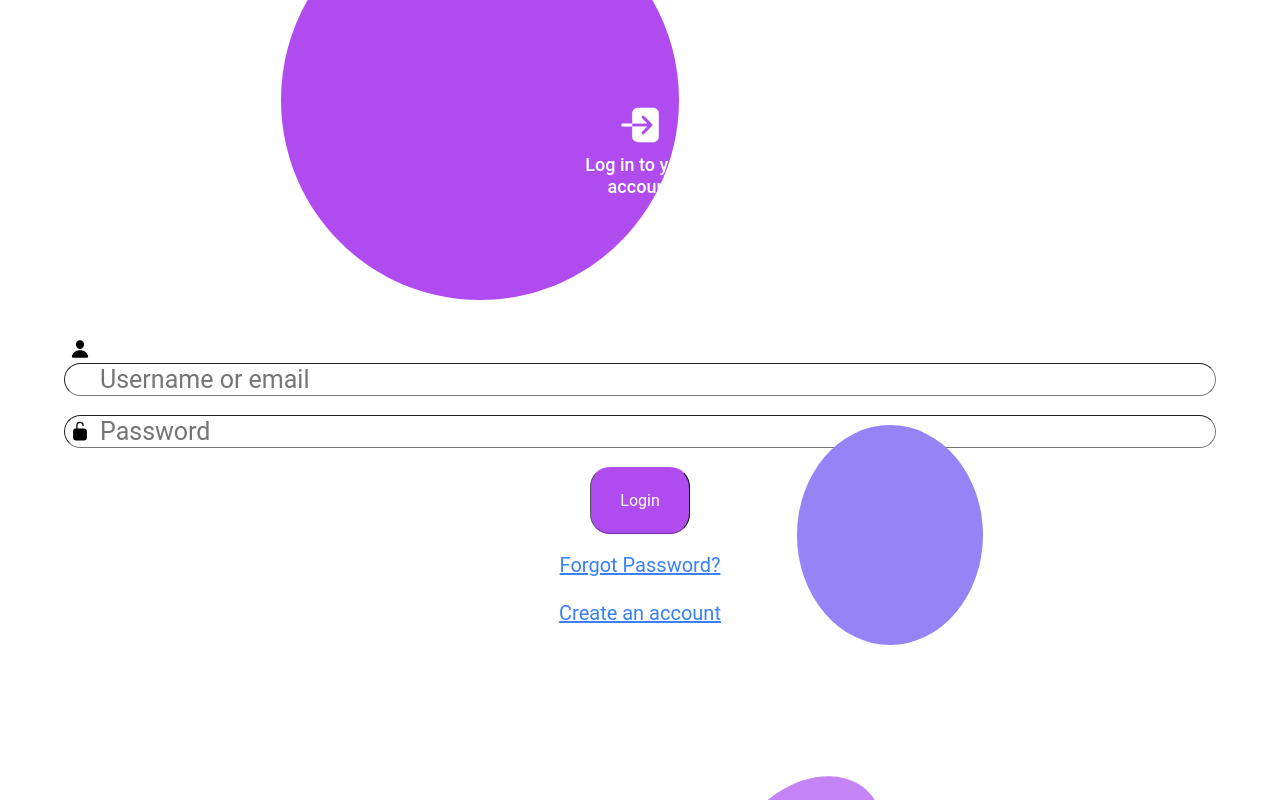
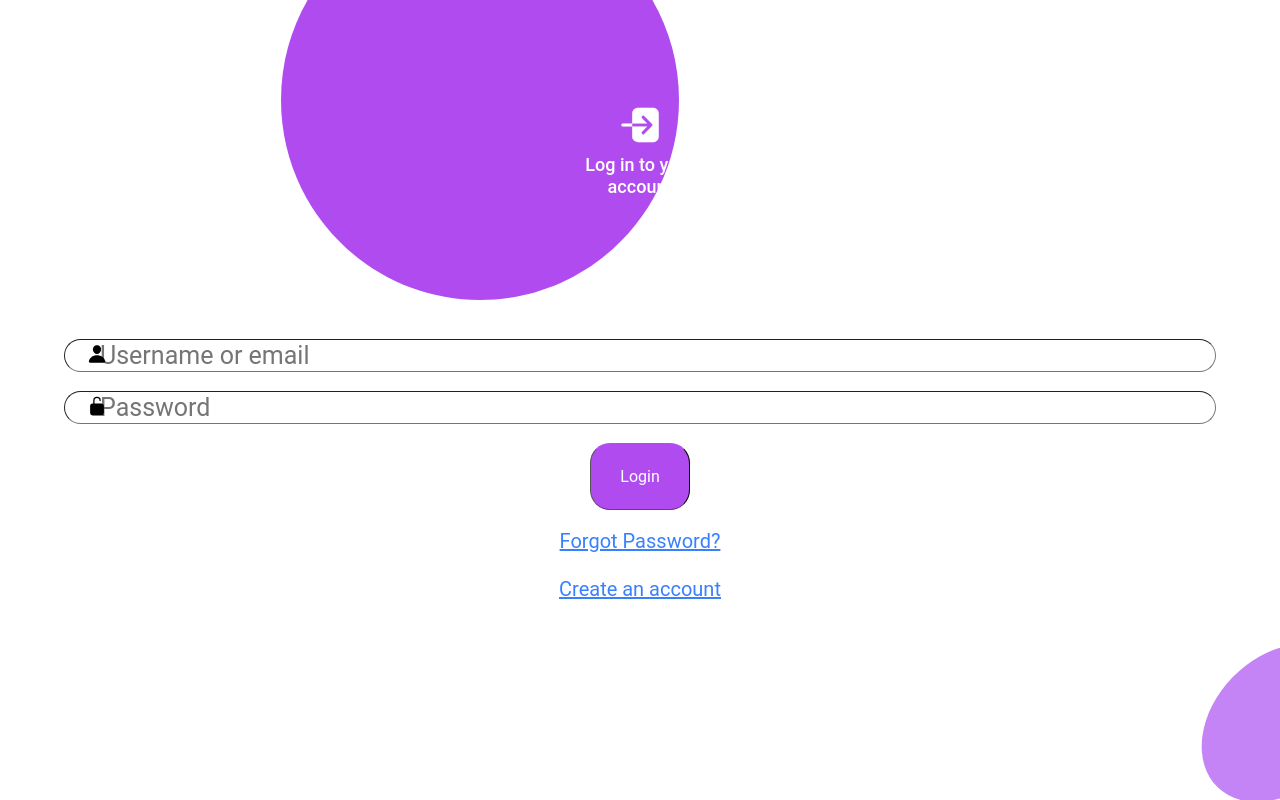
Before and after one commit to tharikrizan/RajyaOsusalaApp, a React (Create React App) app: page / in a window 1280 px wide. Built offline with nearby package versions, Linux system fonts and the light colour scheme.

Commit message:
updated the design of login

```diff
--- a/src/pages/Lakshan/Pages/LoginPage.tsx
+++ b/src/pages/Lakshan/Pages/LoginPage.tsx
@@ -110,11 +110,12 @@ export default function LoginPage(props: any) {
           position: "relative",
           flexDirection: "column",
           justifyContent: "space-between",
+          zIndex: 2,
         }}
       >
         <br />
 
-        <div style={{ height: "5%" }}>
+        <div style={{ position: "relative" }}>
           <IonIcon
             icon={person}
             style={{
@@ -122,8 +123,9 @@ export default function LoginPage(props: any) {
               zIndex: 100,
               height: "20px",
               width: "20px",
-              left: "6px",
-              position: "relative",
+              left: "2%",
+              top: "15%",
+              position: "absolute",
             }}
           />
           <input
@@ -156,8 +158,8 @@ export default function LoginPage(props: any) {
               zIndex: 100,
               height: "20px",
               width: "20px",
-              top: "6px",
-              left: "6px",
+              left: "2%",
+              top: "15%",
               position: "absolute",
             }}
           />
@@ -220,7 +222,7 @@ export default function LoginPage(props: any) {
           backgroundColor: "#FFFFFF",
           width: "100%",
           height: "50%",
-          marginBottom: "-80px",
+          marginBottom: "-10%",
           color: "#000000",
           position: "relative",
         }}
@@ -229,7 +231,7 @@ export default function LoginPage(props: any) {
           src={SideMiddleCircle}
           style={{
             position: "relative",
-            right: "-250px",
+            right: "-65%",
             bottom: "50%",
             height: "55%",
             width: "100%",
@@ -242,17 +244,18 @@ export default function LoginPage(props: any) {
           backgroundColor: "#FFFFFF",
           width: "100%",
           height: "50%",
-          marginBottom: "-80px",
+          marginBottom: "-10%",
           color: "#000000",
           position: "relative",
+          zIndex: 1,
         }}
       >
         <IonImg
           src={BottomRightCircle}
           style={{
             position: "relative",
-            right: "-165px",
-            bottom: "50%",
+            right: "-50%",
+            bottom: "65%",
             height: "55%",
             width: "100%",
           }}
--- a/src/pages/vishwa/Category.tsx
+++ b/src/pages/vishwa/Category.tsx
@@ -1,31 +1,55 @@
-import React, {useState} from 'react';
-import { IonAvatar, IonBadge,IonLabel, IonButton, IonCard, IonCardContent, IonCardHeader, IonCardSubtitle, IonCardTitle, IonCol, IonContent, IonGrid, IonHeader, IonIcon, IonImg, IonItem, IonRow, IonSearchbar, IonSegment, IonSlide, IonSlides, IonToast } from '@ionic/react';
-import { menu, options } from 'ionicons/icons';
+import React, { useState, useEffect } from "react";
+import {
+  IonAvatar,
+  IonBadge,
+  IonLabel,
+  IonButton,
+  IonCard,
+  IonCardContent,
+  IonCardHeader,
+  IonCardSubtitle,
+  IonCardTitle,
+  IonCol,
+  IonContent,
+  IonGrid,
+  IonHeader,
+  IonIcon,
+  IonImg,
+  IonItem,
+  IonRow,
+  IonSearchbar,
+  IonSegment,
+  IonSlide,
+  IonSlides,
+  IonToast,
+} from "@ionic/react";
+import { menu, options } from "ionicons/icons";
 import "../vishwa/Category.page.scss";
 
-
-const Category: React.FC = () => {
+const Category: React.FC = (props: any) => {
+  useEffect(() => {
+    console.log("Category");
+    return () => {};
+  }, [props]);
 
   const [showToast, setShowToast] = useState(false);
   const handleclick = () => {
-
     setShowToast(true);
     setTimeout(() => setShowToast(false), 1500);
-    }
+  };
 
   const optioons = {
     centeredSlides: true,
     slidesPerView: 1,
     spaceBetween: -60,
-      }
+  };
 
   const categories = {
     slidesPerView: 2.5,
-      }
+  };
 
   return (
-
-        <div className='category-page'>
+    <div className="category-page">
       <IonHeader className="ion-no-border">
         <IonItem lines="none">
           <IonAvatar slot="end">
@@ -43,7 +67,10 @@ const Category: React.FC = () => {
 
             <IonRow className="ion-align-items-center">
               <IonCol size="10">
-          <IonSearchbar placeholder="Search for category" searchIcon="location-outline"></IonSearchbar>
+                <IonSearchbar
+                  placeholder="Search for category"
+                  searchIcon="location-outline"
+                ></IonSearchbar>
               </IonCol>
               <IonCol size="2">
                 <IonButton color="light" fill="clear">
@@ -51,50 +78,37 @@ const Category: React.FC = () => {
                 </IonButton>
               </IonCol>
             </IonRow>
-
           </div>
         </IonItem>
       </IonHeader>
 
       <IonContent fullscreen={true}>
-
         <div className="ion-padding wrapper">
-
-
-
           <IonGrid className="ion-no-padding">
             <IonRow className="ion-align-items-baseline">
               <IonCol size="6">
-        <h4 className="title">
-          Popular Categories
-        </h4>
+                <h4 className="title">Popular Categories</h4>
               </IonCol>
-
             </IonRow>
           </IonGrid>
-
         </div>
-
-
-
 
         <IonGrid className="ion-no-padding">
           <IonRow>
             <IonCol size="12">
               <IonSlides options={optioons}>
-
                 <IonSlide>
                   <IonCard className="card">
                     <IonCardContent className="ion-text-left">
-
                       <div className="img-wrapper">
                         <IonImg src="https://images.pexels.com/photos/315755/pexels-photo-315755.jpeg?auto=compress&cs=tinysrgb&dpr=2&w=500"></IonImg>
                       </div>
 
-                <IonCardTitle className="title">Popular Category</IonCardTitle>
+                      <IonCardTitle className="title">
+                        Popular Category
+                      </IonCardTitle>
                       <IonCardSubtitle>Some description here</IonCardSubtitle>
-                <IonCardSubtitle>
-                </IonCardSubtitle>
+                      <IonCardSubtitle></IonCardSubtitle>
                     </IonCardContent>
                   </IonCard>
                 </IonSlide>
@@ -102,44 +116,36 @@ const Category: React.FC = () => {
                 <IonSlide>
                   <IonCard className="card">
                     <IonCardContent className="ion-text-left">
-
                       <div className="img-wrapper">
                         <IonImg src="https://images.pexels.com/photos/793759/pexels-photo-793759.jpeg?auto=compress&cs=tinysrgb&dpr=2&h=750&w=1260"></IonImg>
                       </div>
 
-                <IonCardTitle className="title">Popular Category</IonCardTitle>
+                      <IonCardTitle className="title">
+                        Popular Category
+                      </IonCardTitle>
                       <IonCardSubtitle>Some description here</IonCardSubtitle>
                     </IonCardContent>
                   </IonCard>
                 </IonSlide>
-
-
               </IonSlides>
             </IonCol>
           </IonRow>
         </IonGrid>
 
-
         <div className="ion-padding-horizontal wrapper">
-
           <IonGrid className="ion-no-padding">
             <IonRow className="ion-align-items-baseline">
               <IonCol size="6">
-          <h4 className="title">
-            Explore Categories
-          </h4>
+                <h4 className="title">Explore Categories</h4>
               </IonCol>
-
             </IonRow>
           </IonGrid>
-
         </div>
 
         <IonGrid className="ion-no-padding">
           <IonRow>
             <IonCol size="12">
               <IonSlides options={categories}>
-
                 <IonSlide>
                   <IonCard className="category" color="danger" href="/products">
                     <IonCardHeader className="ion-text-center">
@@ -189,38 +195,28 @@ const Category: React.FC = () => {
                     </IonCardHeader>
                   </IonCard>
                 </IonSlide>
-
               </IonSlides>
             </IonCol>
           </IonRow>
         </IonGrid>
 
-
         <div className="ion-padding-horizontal wrapper">
-
           <IonGrid className="ion-no-padding">
             <IonRow className="ion-align-items-baseline">
               <IonCol size="6">
-          <h4 className="title">
-            Trending Categories
-          </h4>
+                <h4 className="title">Trending Categories</h4>
               </IonCol>
-
             </IonRow>
           </IonGrid>
-
         </div>
-
 
         <IonGrid class="ion-no-padding">
           <IonRow>
             <IonCol size="12">
               <IonSlides options={optioons}>
-
                 <IonSlide>
                   <IonCard className="card">
                     <IonCardContent className="ion-text-left">
-
                       <div className="img-wrapper">
                         <IonImg src="https://images.pexels.com/photos/109275/pexels-photo-109275.jpeg?auto=compress&cs=tinysrgb&dpr=2&w=500"></IonImg>
                       </div>
@@ -234,15 +230,13 @@ const Category: React.FC = () => {
                 <IonSlide>
                   <IonCard className="card">
                     <IonCardContent className="ion-text-left">
-
                       <div className="img-wrapper">
                         <IonImg src="https://images.pexels.com/photos/616840/pexels-photo-616840.jpeg?auto=compress&cs=tinysrgb&dpr=2&w=500"></IonImg>
                       </div>
 
                       <IonCardTitle className="title">Category 2</IonCardTitle>
                       <IonCardSubtitle>Some description here</IonCardSubtitle>
-                    <IonCardSubtitle>
-                    </IonCardSubtitle>
+                      <IonCardSubtitle></IonCardSubtitle>
                     </IonCardContent>
                   </IonCard>
                 </IonSlide>
@@ -250,56 +244,23 @@ const Category: React.FC = () => {
                 <IonSlide>
                   <IonCard className="card">
                     <IonCardContent className="ion-text-left">
-
                       <div className="img-wrapper">
                         <IonImg src="https://images.pexels.com/photos/1437629/pexels-photo-1437629.jpeg?auto=compress&cs=tinysrgb&dpr=2&w=500"></IonImg>
                       </div>
 
                       <IonCardTitle className="title">Category 3</IonCardTitle>
                       <IonCardSubtitle>Some description here</IonCardSubtitle>
-                    <IonCardSubtitle>
-                    </IonCardSubtitle>
+                      <IonCardSubtitle></IonCardSubtitle>
                     </IonCardContent>
                   </IonCard>
                 </IonSlide>
-
               </IonSlides>
             </IonCol>
           </IonRow>
         </IonGrid>
-
-
-
-
-
-
-
-
-
-
-
-
-
-
-
-
-
-
-
-
-
-
-
-
-
-
-
-
       </IonContent>
-
     </div>
-
   );
-}
+};
 
 export default Category;
```
Also changed, not shown: 1 other file (tests, documents, lock files or other folders). Lines whose indentation alone changed are shown as unchanged.
